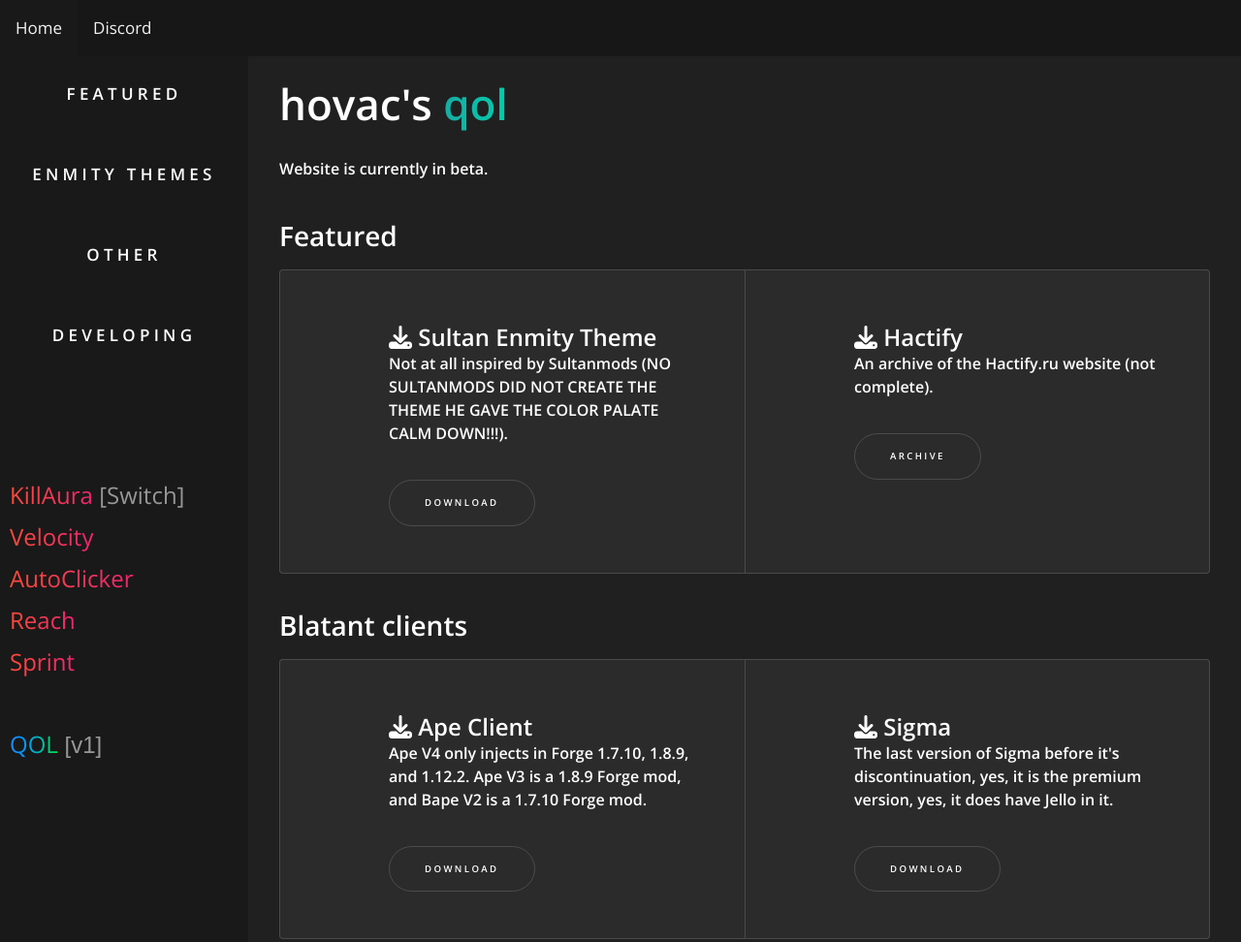
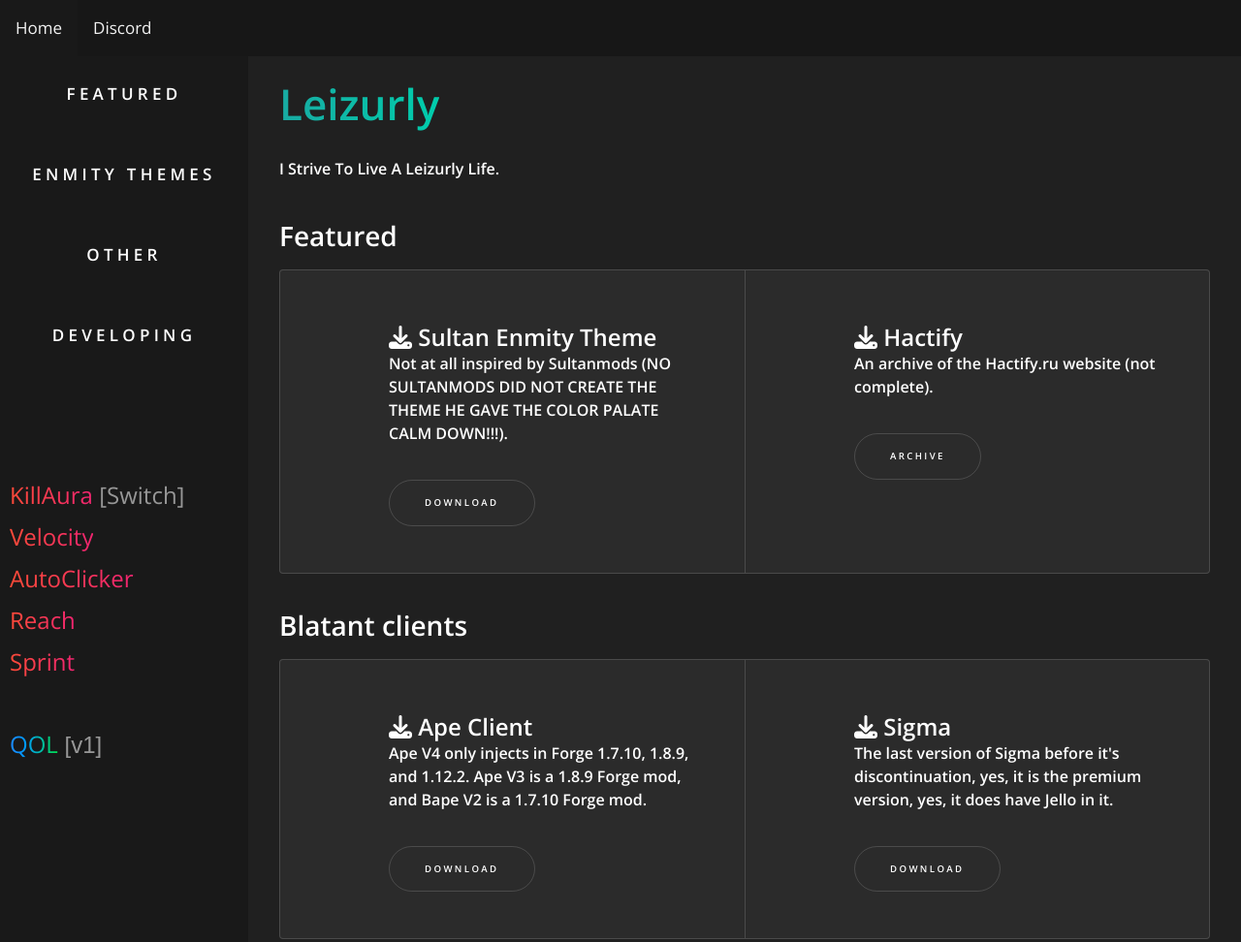
Before and after one commit to Leizurly/leizurly2.github.io, a plain HTML site: page index.html in a window 1280 px wide. Shown: the top 972 px of the page at 97% size. Drawn offline with nearby package versions, Linux system fonts and the light colour scheme.

Commit message:
Update index.html

```diff
--- a/index.html
+++ b/index.html
@@ -5,7 +5,7 @@
     <meta charset="utf-8">
     <meta name="viewport" content="width=device-width, initial-scale=1">
     <title>QOL</title>
-    <meta name="description" content="Your 1 stop shop for Minecraft cheating.">
+    <meta name="description" content="I strive to live a Leizurly Life.">
     <!-- CSS & Designs [Start] -->
     <link rel="stylesheet" href="assets/css/main.css">
     <link rel="stylesheet" href="assets/css/rainbow.css">
@@ -32,9 +32,9 @@
     <br>
     <div class="main more">
         <h1>
-            hovac's <span class="rainbow rainbow_text_2">qol</span>
+             <span class="rainbow rainbow_text_2">Leizurly</span>
         </h1>
-        <h4>Website is currently in beta.</h4><br>
+        <h4>I Strive To Live A Leizurly Life.</h4><br>
 
         <h2 id="featured">Featured</h2>
         <div class="features card text-white bg-box mb-3">
```
